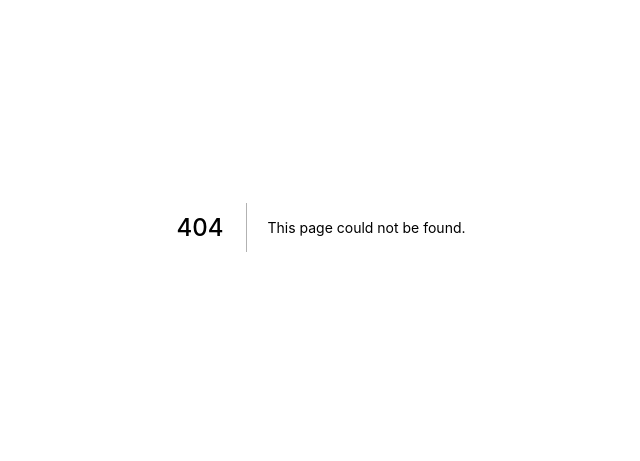
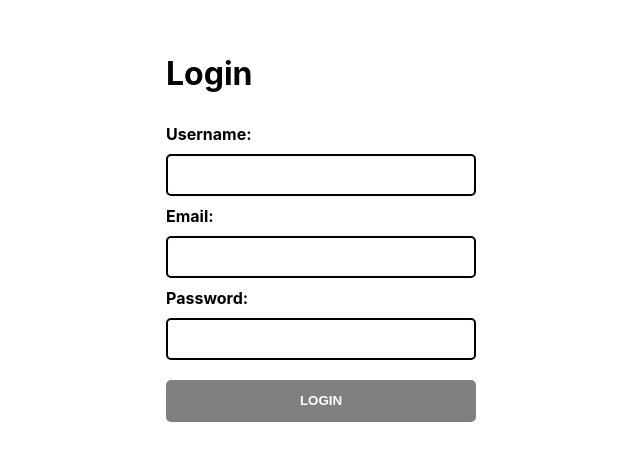
Before and after one commit to loopstudio/crowdfunding-fe, a Next.js app: page /login in a window 1280 px wide. Before the commit this address had no page. Shown: the part 173-634 px from the top of the page, without its empty margins (319-959 px from the left). Built offline with nearby package versions, Linux system fonts and the light colour scheme.

Commit message:
CROW-10 Create base screens

```diff
--- /dev/null
+++ b/pages/login/index.js
@@ -0,0 +1,71 @@
+import React from "react";
+import { useForm } from "react-hook-form";
+import { object, string } from "yup";
+import { yupResolver } from "@hookform/resolvers/yup";
+import {
+  Button,
+  Container,
+  ErrorText,
+  Form,
+  Input,
+  Label,
+  Title,
+} from "./login.styles";
+
+const Login = () => {
+  const validationSchema = object().shape({
+    username: string().required(),
+    email: string().email().required(),
+    password: string().required(),
+  });
+
+  const {
+    handleSubmit,
+    register,
+    reset,
+    formState: { errors, isValid, isDirty },
+  } = useForm({
+    resolver: yupResolver(validationSchema),
+    defaultValues: { username: "", email: "", password: "" },
+    mode: "onChange",
+  });
+
+  const onSubmit = (data) => {
+    const { username, email } = data;
+    console.log("POST", { username, email });
+    reset();
+  };
+
+  return (
+    <Container>
+      <Form onSubmit={handleSubmit(onSubmit)}>
+        <Title>Login</Title>
+
+        <Label htmlFor="usernameInput">Username:</Label>
+        <Input id="usernameInput" {...register("username")} />
+        {errors?.username && (
+          <ErrorText>Error: {errors?.username.message}</ErrorText>
+        )}
+        <Label htmlFor="emailInput">Email:</Label>
+        <Input id="emailInput" {...register("email")} error={errors?.email} />
+        {errors?.email && <ErrorText>Error: {errors?.email.message}</ErrorText>}
+
+        <Label htmlFor="passwordInput">Password:</Label>
+        <Input
+          id="passwordInput"
+          {...register("password")}
+          error={errors?.password}
+        />
+        {errors?.password && (
+          <ErrorText>Error: {errors?.password.message}</ErrorText>
+        )}
+
+        <Button type="submit" disabled={!isDirty || !isValid}>
+          Login
+        </Button>
+      </Form>
+    </Container>
+  );
+};
+
+export default Login;
--- /dev/null
+++ b/pages/login/login.styles.js
@@ -0,0 +1,63 @@
+import styled from "@emotion/styled";
+
+export const Container = styled.div`
+  display: flex;
+  justify-content: center;
+  align-items: center;
+  text-align: center;
+  min-height: 100vh;
+`;
+
+export const Form = styled.form`
+  background-color: white;
+  padding: 20px;
+  border-radius: 10px;
+  display: flex;
+  flex-direction: column;
+  gap: 10px;
+  width: 350px;
+  text-align: start;
+`;
+
+export const Title = styled.h1`
+  color: black;
+`;
+
+export const Input = styled.input`
+  border-radius: 5px;
+  border: 2px solid;
+  border-color: ${({ error }) => (error ? "red" : "black")};
+  color: black;
+  background-color: white;
+  height: 42px;
+  padding: 12px;
+  :focus {
+    outline: none;
+  }
+`;
+
+export const Label = styled.label`
+  color: black;
+  font-weight: bold;
+`;
+
+export const Button = styled.button`
+  background: black;
+  border-radius: 5px;
+  border: none;
+  height: 42px;
+  text-transform: uppercase;
+  font-weight: bold;
+  margin-top: 10px;
+  cursor: pointer;
+  :disabled {
+    background: grey;
+    color: white;
+    cursor: not-allowed;
+  }
+`;
+
+export const ErrorText = styled.span`
+  color: red;
+  font-size: 14px;
+`;
```
Also changed, not shown: package.json (+8 -1 lines), pages/account/index.js (added, +7 -0 lines), pages/create/index.js (added, +7 -0 lines), pages/discover/index.js (added, +7 -0 lines), pages/index.js (+38 -49 lines), pages/projects/[author]/[pid].js (added, +17 -0 lines), pages/projects/[author]/index.js (added, +10 -0 lines), pages/projects/index.js (added, +7 -0 lines), .eslintrc.json.
